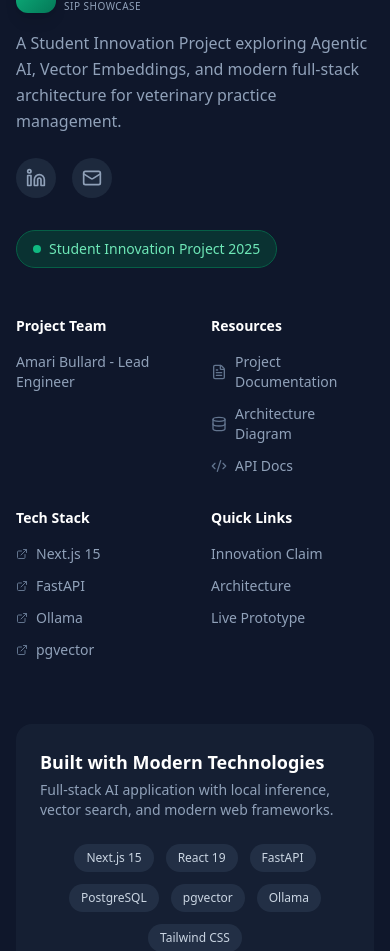
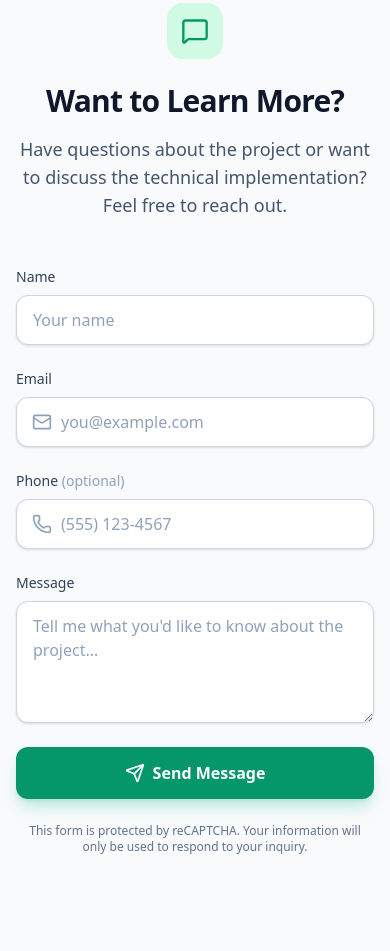
Before and after one commit to computerengineeringkid/Interpaws.com, a Next.js app: page / in a window 390 px wide. Shown: the part 11049-12000 px from the top of the page. Built offline with nearby package versions, Linux system fonts and the light colour scheme.

Commit message:
Add contact section and update navigation links
Introduces a new Contact component with a form and updates navigation and footer links to include Home, Innovation, Tech Stack, and Contact. Adjusts section IDs and layout for consistency, and improves the floating card position in the Hero component.

```diff
--- a/app/components/CTA.tsx
+++ b/app/components/CTA.tsx
@@ -2,7 +2,7 @@ import { FileText, Play, Layers } from "lucide-react";
 
 export default function CTA() {
   return (
-    <section id="prototype" className="relative bg-white py-24 dark:bg-slate-900">
+    <section id="deep-dive" className="relative bg-white py-24 dark:bg-slate-900">
       <div className="mx-auto max-w-7xl px-4 sm:px-6 lg:px-8">
         <div className="relative overflow-hidden rounded-3xl bg-linear-to-br from-primary-600 via-primary-500 to-primary-700 px-6 py-16 shadow-2xl sm:px-12 lg:px-16 lg:py-20">
           {/* Background decorations */}
--- /dev/null
+++ b/app/components/Contact.tsx
@@ -0,0 +1,161 @@
+"use client";
+
+import { useState } from "react";
+import { Send, Mail, Phone, MessageSquare } from "lucide-react";
+
+export default function Contact() {
+  const [isSubmitted, setIsSubmitted] = useState(false);
+
+  const handleSubmit = (e: React.FormEvent<HTMLFormElement>) => {
+    e.preventDefault();
+    const form = e.currentTarget;
+    const formData = new FormData(form);
+
+    fetch("/", {
+      method: "POST",
+      headers: { "Content-Type": "application/x-www-form-urlencoded" },
+      body: new URLSearchParams(formData as unknown as Record<string, string>).toString(),
+    })
+      .then(() => setIsSubmitted(true))
+      .catch((error) => console.error(error));
+  };
+
+  return (
+    <section id="contact" className="relative bg-slate-50 py-24 dark:bg-slate-800">
+      <div className="mx-auto max-w-7xl px-4 sm:px-6 lg:px-8">
+        <div className="mx-auto max-w-2xl text-center">
+          {/* Icon */}
+          <div className="mx-auto mb-6 flex h-14 w-14 items-center justify-center rounded-2xl bg-primary-100 dark:bg-primary-900/50">
+            <MessageSquare className="h-7 w-7 text-primary-600 dark:text-primary-400" />
+          </div>
+
+          {/* Heading */}
+          <h2 className="text-3xl font-bold tracking-tight text-slate-900 sm:text-4xl dark:text-white">
+            Want to Learn More?
+          </h2>
+          <p className="mt-4 text-lg text-slate-600 dark:text-slate-300">
+            Have questions about the project or want to discuss the technical implementation?
+            Feel free to reach out.
+          </p>
+        </div>
+
+        {/* Form */}
+        <div className="mx-auto mt-12 max-w-xl">
+          {isSubmitted ? (
+            <div className="rounded-2xl border border-green-200 bg-green-50 p-8 text-center dark:border-green-800 dark:bg-green-900/30">
+              <div className="mx-auto mb-4 flex h-12 w-12 items-center justify-center rounded-full bg-green-100 dark:bg-green-900/50">
+                <svg className="h-6 w-6 text-green-600 dark:text-green-400" fill="none" viewBox="0 0 24 24" stroke="currentColor">
+                  <path strokeLinecap="round" strokeLinejoin="round" strokeWidth={2} d="M5 13l4 4L19 7" />
+                </svg>
+              </div>
+              <h3 className="text-lg font-semibold text-green-800 dark:text-green-200">
+                Message Sent!
+              </h3>
+              <p className="mt-2 text-green-700 dark:text-green-300">
+                Thank you for your interest. I&apos;ll get back to you soon.
+              </p>
+            </div>
+          ) : (
+            <form
+              name="contact"
+              method="POST"
+              data-netlify="true"
+              data-netlify-recaptcha="true"
+              onSubmit={handleSubmit}
+              className="space-y-6"
+            >
+              {/* Hidden field for Netlify */}
+              <input type="hidden" name="form-name" value="contact" />
+
+              {/* Name field */}
+              <div>
+                <label htmlFor="name" className="block text-sm font-medium text-slate-700 dark:text-slate-300">
+                  Name
+                </label>
+                <input
+                  type="text"
+                  name="name"
+                  id="name"
+                  required
+                  className="mt-2 block w-full rounded-xl border border-slate-300 bg-white px-4 py-3 text-slate-900 placeholder-slate-400 shadow-sm transition-colors focus:border-primary-500 focus:outline-none focus:ring-2 focus:ring-primary-500/20 dark:border-slate-600 dark:bg-slate-700 dark:text-white dark:placeholder-slate-400"
+                  placeholder="Your name"
+                />
+              </div>
+
+              {/* Email field */}
+              <div>
+                <label htmlFor="email" className="block text-sm font-medium text-slate-700 dark:text-slate-300">
+                  Email
+                </label>
+                <div className="relative mt-2">
+                  <div className="pointer-events-none absolute inset-y-0 left-0 flex items-center pl-4">
+                    <Mail className="h-5 w-5 text-slate-400" />
+                  </div>
+                  <input
+                    type="email"
+                    name="email"
+                    id="email"
+                    required
+                    className="block w-full rounded-xl border border-slate-300 bg-white py-3 pl-11 pr-4 text-slate-900 placeholder-slate-400 shadow-sm transition-colors focus:border-primary-500 focus:outline-none focus:ring-2 focus:ring-primary-500/20 dark:border-slate-600 dark:bg-slate-700 dark:text-white dark:placeholder-slate-400"
+                    placeholder="you@example.com"
+                  />
+                </div>
+              </div>
+
+              {/* Phone field */}
+              <div>
+                <label htmlFor="phone" className="block text-sm font-medium text-slate-700 dark:text-slate-300">
+                  Phone <span className="text-slate-400">(optional)</span>
+                </label>
+                <div className="relative mt-2">
+                  <div className="pointer-events-none absolute inset-y-0 left-0 flex items-center pl-4">
+                    <Phone className="h-5 w-5 text-slate-400" />
+                  </div>
+                  <input
+                    type="tel"
+                    name="phone"
+                    id="phone"
+                    className="block w-full rounded-xl border border-slate-300 bg-white py-3 pl-11 pr-4 text-slate-900 placeholder-slate-400 shadow-sm transition-colors focus:border-primary-500 focus:outline-none focus:ring-2 focus:ring-primary-500/20 dark:border-slate-600 dark:bg-slate-700 dark:text-white dark:placeholder-slate-400"
+                    placeholder="(555) 123-4567"
+                  />
+                </div>
+              </div>
+
+              {/* Message field */}
+              <div>
+                <label htmlFor="message" className="block text-sm font-medium text-slate-700 dark:text-slate-300">
+                  Message
+                </label>
+                <textarea
+                  name="message"
+                  id="message"
+                  rows={4}
+                  required
+                  className="mt-2 block w-full rounded-xl border border-slate-300 bg-white px-4 py-3 text-slate-900 placeholder-slate-400 shadow-sm transition-colors focus:border-primary-500 focus:outline-none focus:ring-2 focus:ring-primary-500/20 dark:border-slate-600 dark:bg-slate-700 dark:text-white dark:placeholder-slate-400"
+                  placeholder="Tell me what you'd like to know about the project..."
+                />
+              </div>
+
+              {/* Netlify reCAPTCHA */}
+              <div data-netlify-recaptcha="true"></div>
+
+              {/* Submit button */}
+              <button
+                type="submit"
+                className="inline-flex w-full items-center justify-center gap-2 rounded-xl bg-primary-600 px-6 py-3.5 text-base font-semibold text-white shadow-lg shadow-primary-500/25 transition-all hover:bg-primary-700 hover:shadow-xl hover:shadow-primary-500/30 hover:-translate-y-0.5"
+              >
+                <Send className="h-5 w-5" />
+                Send Message
+              </button>
+
+              {/* Note */}
+              <p className="text-center text-xs text-slate-500 dark:text-slate-400">
+                This form is protected by reCAPTCHA. Your information will only be used to respond to your inquiry.
+              </p>
+            </form>
+          )}
+        </div>
+      </div>
+    </section>
+  );
+}
--- a/app/components/Footer.tsx
+++ b/app/components/Footer.tsx
@@ -18,9 +18,11 @@ export default function Footer() {
       { label: "pgvector", href: "https://github.com/pgvector/pgvector", icon: <ExternalLink className="h-3 w-3" /> },
     ],
     "Quick Links": [
-      { label: "Innovation Claim", href: "#innovation", icon: null },
+      { label: "Home", href: "#", icon: null },
+      { label: "Innovation", href: "#innovation", icon: null },
       { label: "Architecture", href: "#architecture", icon: null },
-      { label: "Live Prototype", href: "#prototype", icon: null },
+      { label: "Tech Stack", href: "#deep-dive", icon: null },
+      { label: "Contact", href: "#contact", icon: null },
     ],
   };
 
--- a/app/components/Hero.tsx
+++ b/app/components/Hero.tsx
@@ -202,7 +202,7 @@ export default function Hero() {
               </div>
 
               {/* Floating vector similarity card */}
-              <div className="absolute -bottom-6 -left-6 animate-float-delayed rounded-xl border border-slate-200/50 bg-white/90 backdrop-blur-xl p-4 shadow-lg dark:border-slate-700/50 dark:bg-slate-800/90">
+              <div className="absolute -bottom-12 left-1/2 -translate-x-1/2 animate-float-delayed rounded-xl border border-slate-200/50 bg-white/90 backdrop-blur-xl p-4 shadow-lg dark:border-slate-700/50 dark:bg-slate-800/90">
                 <div className="flex items-center gap-3">
                   <div className="flex h-10 w-10 items-center justify-center rounded-full bg-linear-to-br from-primary-500 to-primary-600 animate-pulse-glow">
                     <Database className="h-5 w-5 text-white" />
--- a/app/components/Navigation.tsx
+++ b/app/components/Navigation.tsx
@@ -16,10 +16,11 @@ export default function Navigation() {
   }, []);
 
   const navLinks = [
-    { href: "#innovation", label: "Innovation Claim" },
-    { href: "#architecture", label: "System Architecture" },
-    { href: "#prototype", label: "Live Prototype" },
-    { href: "#tech-stack", label: "Tech Stack" },
+    { href: "#", label: "Home" },
+    { href: "#innovation", label: "Innovation" },
+    { href: "#architecture", label: "Architecture" },
+    { href: "#deep-dive", label: "Tech Stack" },
+    { href: "#contact", label: "Contact" },
   ];
 
   return (
--- a/app/page.tsx
+++ b/app/page.tsx
@@ -3,6 +3,7 @@ import Hero from "./components/Hero";
 import Features from "./components/Features";
 import HowItWorks from "./components/HowItWorks";
 import CTA from "./components/CTA";
+import Contact from "./components/Contact";
 import Footer from "./components/Footer";
 
 export default function Home() {
@@ -14,6 +15,7 @@ export default function Home() {
         <Features />
         <HowItWorks />
         <CTA />
+        <Contact />
       </main>
       <Footer />
     </>
```
